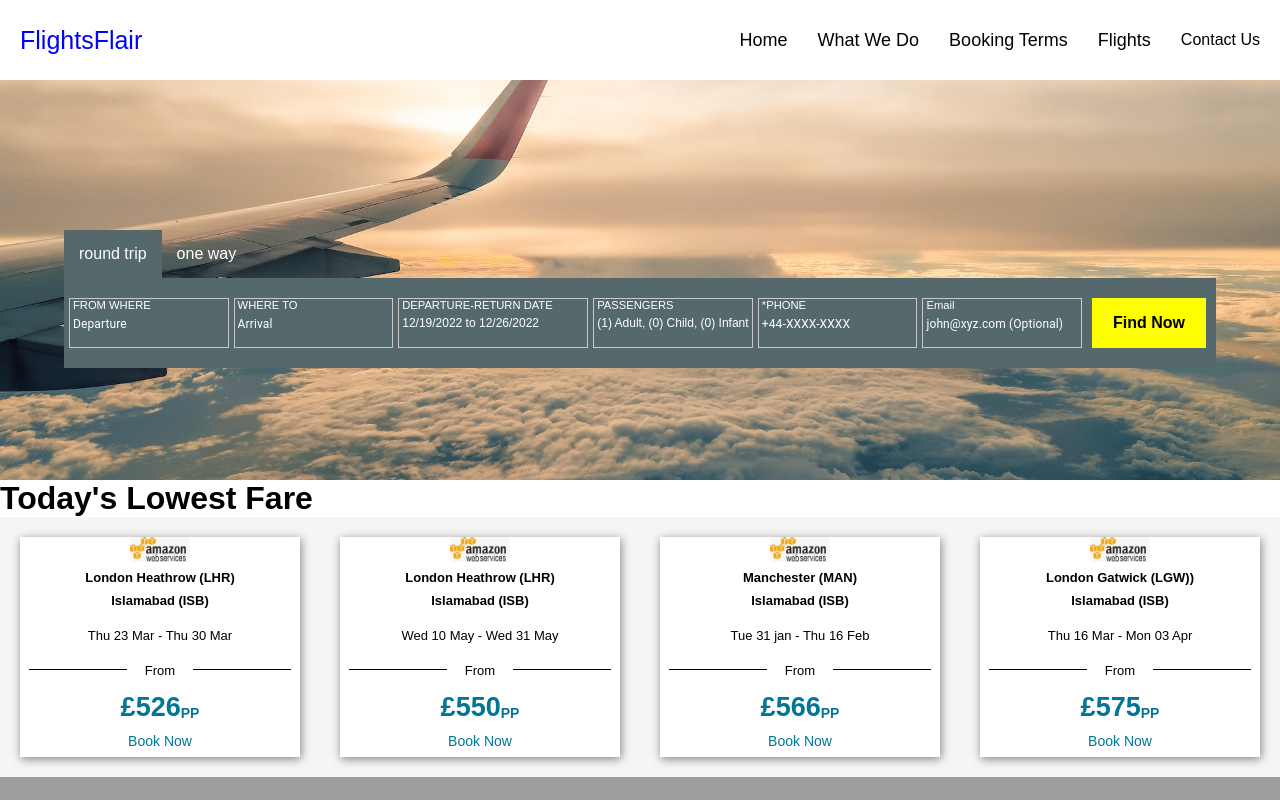
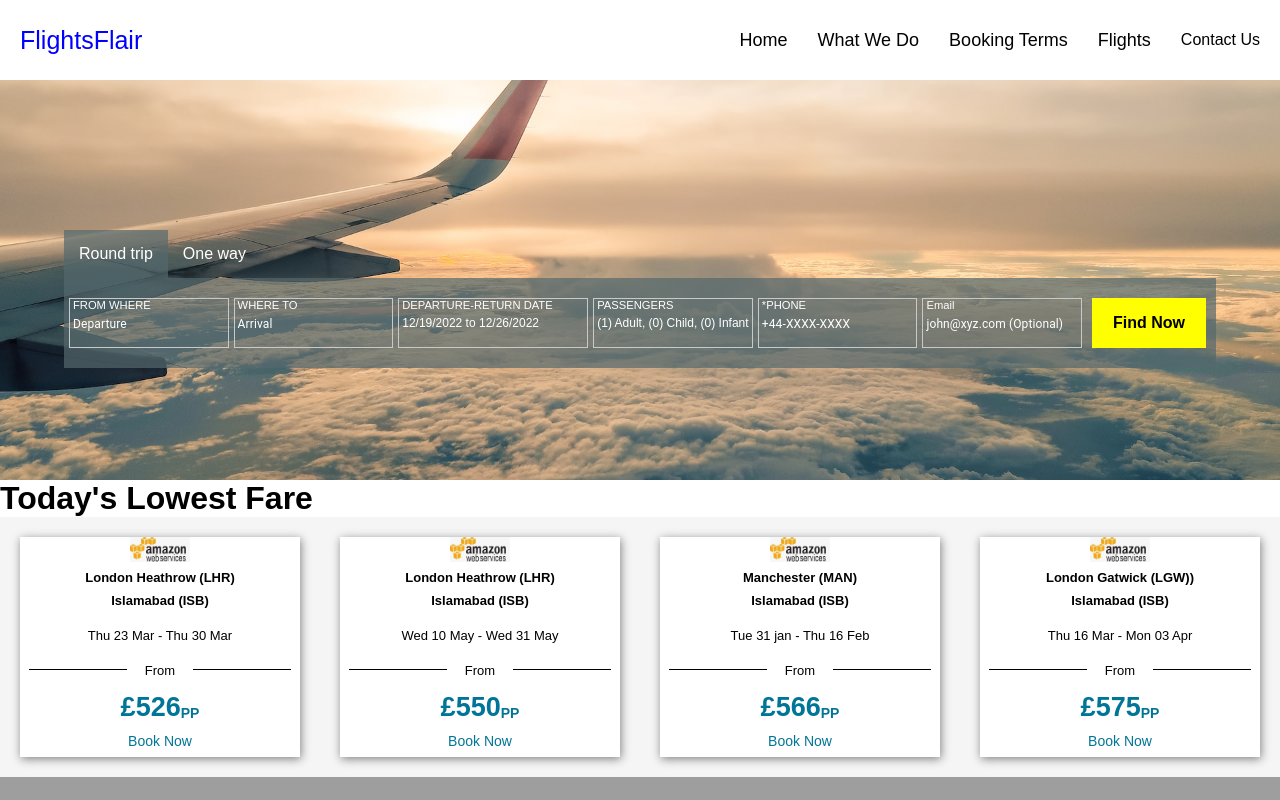
Before and after one commit to Afzal00786/flights-flair, a React (Create React App) app: page / in a window 1280 px wide. Shown: the top 800 px of the page. Built offline with nearby package versions, Linux system fonts and the light colour scheme; grey boxes are pictures that could not be loaded.

Commit message:
pull from afzal git

```diff
--- a/src/components/TripForm/DateRangeComp.jsx
+++ b/src/components/TripForm/DateRangeComp.jsx
@@ -69,7 +69,7 @@ const DateRangeComp = ({ selectTripDate, styling }) => {
             </div>
             <input
               style={{
-                backgroundColor: styling ? "white" : "#55696d",
+                backgroundColor: styling ? "white" : "rgba(85,105,109,0.1)",
                 color: styling ? "black" : "white",
                 borderWidth: 0,
                 marginTop: 5,
@@ -119,7 +119,7 @@ const DateRangeComp = ({ selectTripDate, styling }) => {
               </div>
               <input
                 style={{
-                  backgroundColor: styling ? "white" : "#55696d",
+                  backgroundColor: styling ? "white" : "rgba(85,105,109,0.1)",
                   color: styling ? "black" : "white",
                   borderWidth: 0,
                   marginTop: 5,
--- a/src/components/TripForm/index.jsx
+++ b/src/components/TripForm/index.jsx
@@ -29,10 +29,8 @@ const Contact = ({ styling }) => {
     }
   };
   const [open, setOpen] = useState(false);
-  const handleOpen = (e) => {
-    if (e) {
+  const handleOpen = () => {
     setOpen(!open);
-    }
   };
   const handleClose = () => {
     setOpen(false);
@@ -102,13 +100,12 @@ const Contact = ({ styling }) => {
                 paddingRight: 15,
                 paddingTop: 15,
                 paddingBottom: 15,
-
                 backgroundColor: selectTripDate === "Round Trip" ? "white" : "",
                 color: "black",
               }}
               onClick={() => handleTripSelect("Round Trip")}
             >
-              round trip
+              Round trip
             </div>
             <div
               style={{
@@ -122,7 +119,7 @@ const Contact = ({ styling }) => {
               }}
               onClick={() => handleTripSelect("One Way")}
             >
-              one way
+              One way
             </div>
           </div>
         ) : (
@@ -139,14 +136,13 @@ const Contact = ({ styling }) => {
                 paddingRight: 15,
                 paddingTop: 15,
                 paddingBottom: 15,
-
                 backgroundColor:
-                  selectTripDate === "Round Trip" ? "#55696D" : "",
+                  selectTripDate === "Round Trip" ? "rgba(85,105,109,0.7)" : "",
                 color: "white",
               }}
               onClick={() => handleTripSelect("Round Trip")}
             >
-              round trip
+              Round trip
             </div>
             <div
               style={{
@@ -154,13 +150,13 @@ const Contact = ({ styling }) => {
                 paddingRight: 15,
                 paddingTop: 15,
                 paddingBottom: 15,
-
-                backgroundColor: selectTripDate === "One Way" ? "#55696D" : "",
+                backgroundColor:
+                  selectTripDate === "One Way" ? "rgba(85,105,109,0.7)" : "",
                 color: "white",
               }}
               onClick={() => handleTripSelect("One Way")}
             >
-              one way
+              One way
             </div>
           </div>
         )}
@@ -174,11 +170,10 @@ const Contact = ({ styling }) => {
             padding: styling ? 5 : "",
           }}
         >
-          <form>
           <div
             style={{
               display: styling ? "" : "flex",
-                backgroundColor: styling ? "" : "#55696d",
+              backgroundColor: styling ? "" : "rgba(85,105,109,0.7)",
               alignItems: "center",
             }}
           >
@@ -248,20 +243,23 @@ const Contact = ({ styling }) => {
             />
             <div className={styling ? "bookNowContainer" : "container"}>
               <legend>PASSENGERS</legend>
+              <div onClick={handleOpen}>
                 <input
+                  disabled={true}
                   id={styling ? "bookNow" : "text"}
+                  autoComplete="off"
                   style={{
                     color: "white",
-                    backgroundColor: styling ? "white" : "#55696d",
+                    backgroundColor: styling ? "white" : "rgba(85,105,109,0.1)",
                     fontSize: 12,
                     borderWidth: 0,
                     marginTop: 5,
                     width: "100%",
                   }}
-                  onClick={(e) => handleOpen(e)}
                   placeholder={`(${count}) Adult, (${count1}) Child, (${count2}) Infant`}
                   color="white"
                 />
+              </div>
               {open ? (
                 <>
                   <div
@@ -300,9 +298,7 @@ const Contact = ({ styling }) => {
                         justifyContent: "space-between",
                       }}
                     >
-                        <div style={{ padding: 15, color: "#468DC7" }}>
-                          Adult
-                        </div>
+                      <div style={{ padding: 15, color: "#468DC7" }}>Adult</div>
                       <div
                         style={{
                           display: "flex",
@@ -367,10 +363,7 @@ const Contact = ({ styling }) => {
                         justifyContent: "space-between",
                       }}
                     >
-                        <div style={{ padding: 15, color: "#468DC7" }}>
-                          {" "}
-                          Child{" "}
-                        </div>
+                      <div style={{ padding: 15, color: "#468DC7" }}>Child</div>
                       <div
                         style={{
                           display: "flex",
@@ -552,7 +545,6 @@ const Contact = ({ styling }) => {
             </div>
 
             <button
-                type="submit"
               style={{
                 cursor: "pointer",
                 backgroundColor: styling ? "#4E96BA" : "yellow",
@@ -574,7 +566,6 @@ const Contact = ({ styling }) => {
               Find Now
             </button>
           </div>
-          </form>
         </div>
         {styling && (
           <img
```
Lines whose indentation alone changed are shown as unchanged.
